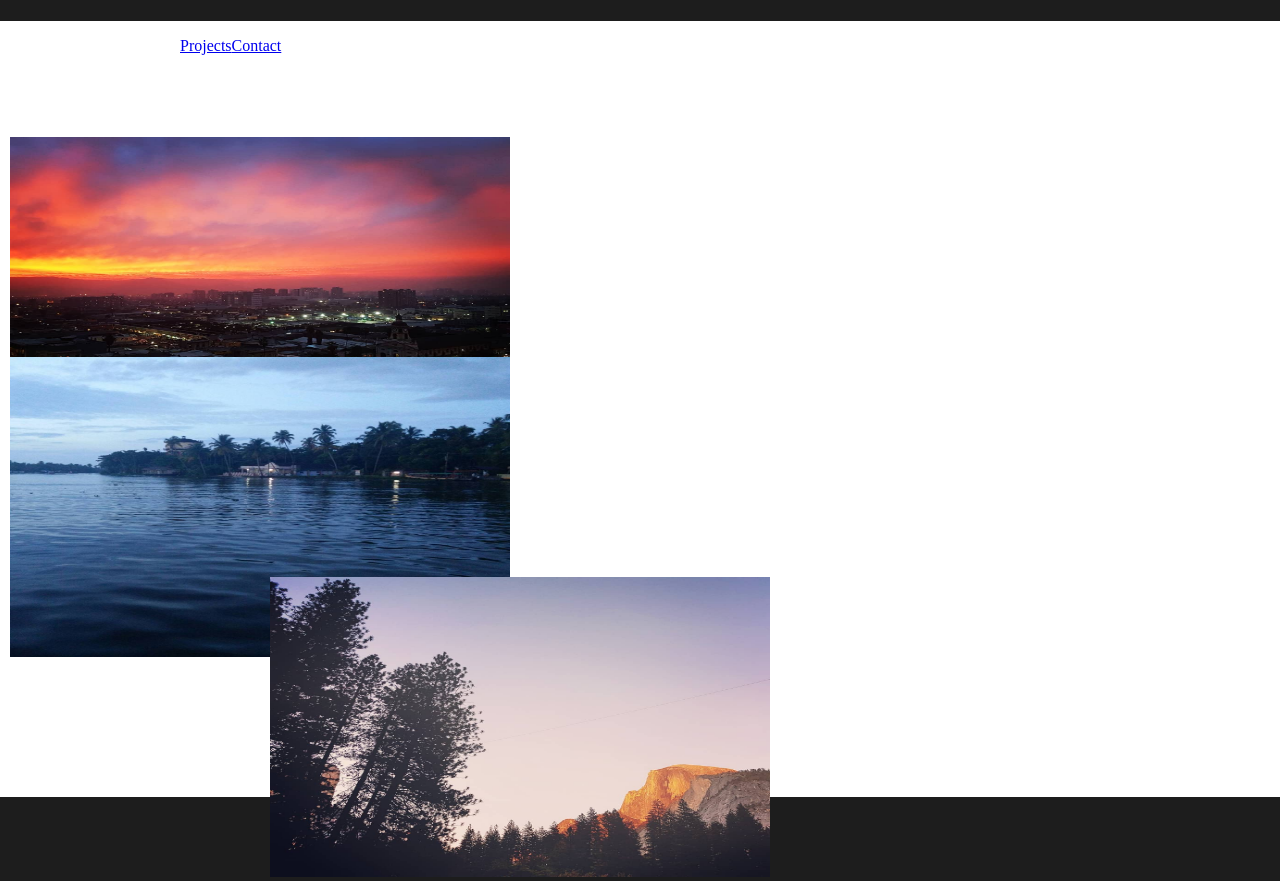
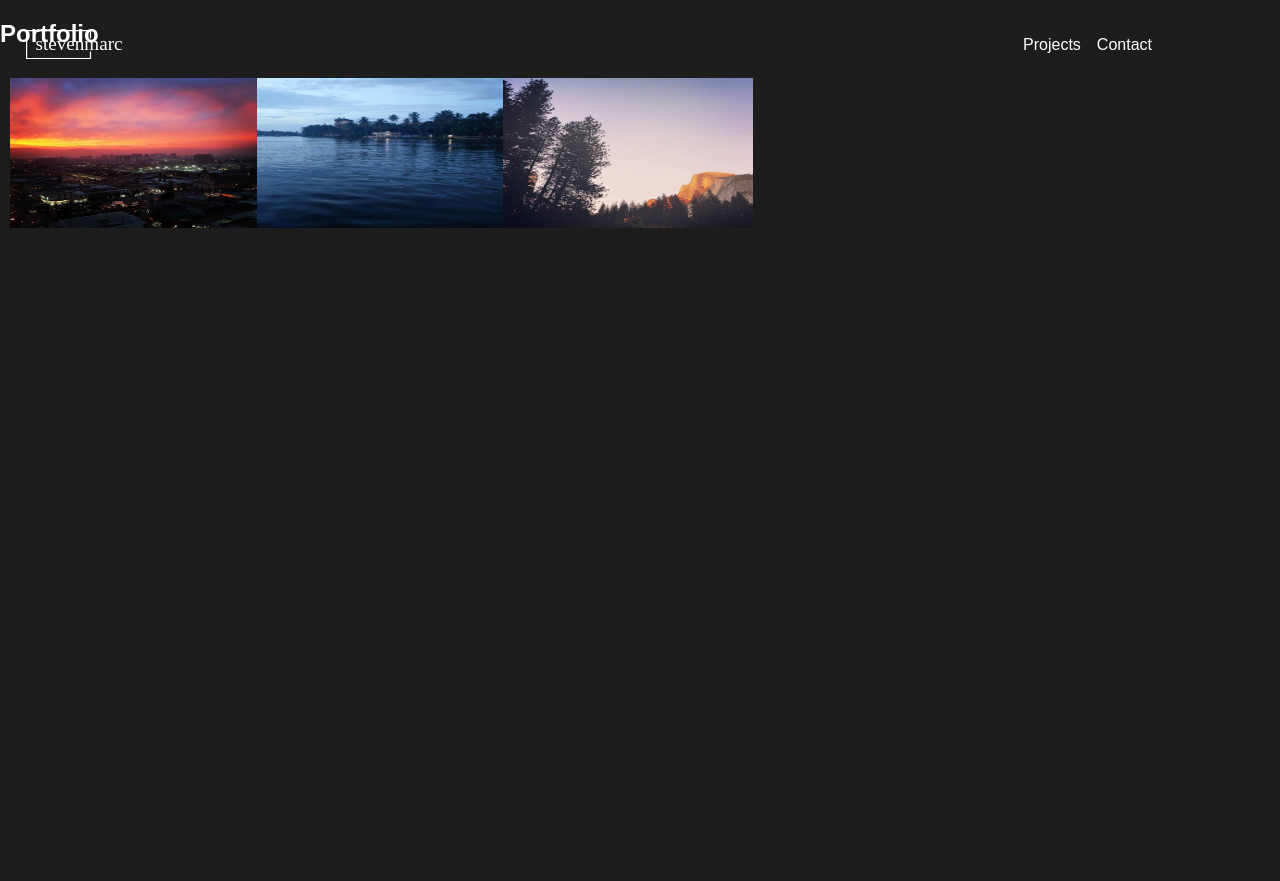
Before and after one commit to stevenmarc/stevenmarc-me, a Gatsby site: page /portfolio in a window 1280 px wide. After the commit the page ends 800 px from the top, so only its background shows below. Built offline with nearby package versions, Linux system fonts and the light colour scheme; Gatsby itself is replaced by a stand-in of ours.

Commit message:
Style nav links

```diff
--- a/src/components/layout.js
+++ b/src/components/layout.js
@@ -13,10 +13,9 @@ export default ({ children }) => (
     style={{
       margin: `0`,
       padding: `0`,
-      backgroundColor: "#FFFFFF",
     }}
   >
-    <header style={{ marginBottom: `1.5rem`, position: "fixed" }}>
+    <header style={{ marginBottom: `1.5rem`, position: "fixed", width: "90%" }}>
       <Link to="/" style={{ textShadow: `none`, backgroundImage: `none` }}>
         <StevenmarcSvg style={{ display: `inline`, width: 120, padding: 10 }} />
       </Link>
--- a/src/pages/index.js
+++ b/src/pages/index.js
@@ -1,7 +1,6 @@
 import React from "react"
 import anime from "animejs"
 import { Helmet } from "react-helmet"
-import { Link } from "gatsby"
 import Layout from "../components/layout"
 
 const backgroundImage = require("../assets/images/steven_bg.jpg")
--- a/src/pages/portfolio.js
+++ b/src/pages/portfolio.js
@@ -9,31 +9,28 @@ import Image3 from "./../assets/images/image3.jpg"
 class portfolioIndex extends React.Component {
   render() {
     var layout = [
-      { i: "a", x: 0, y: 0, w: 1, h: 2 },
-      { i: "b", x: 1, y: 0, w: 3, h: 2, minW: 2, maxW: 4 },
-      { i: "c", x: 4, y: 0, w: 1, h: 2 },
+      { i: "a", x: 0, y: 0, w: 1, h: 1 },
+      { i: "b", x: 1, y: 0, w: 1, h: 1 },
+      { i: "c", x: 2, y: 0, w: 1, h: 1 },
     ]
     return (
       <Layout>
-        <Header headerText="Recent projects" />
         <h2>Portfolio</h2>
         <GridLayout
           className="layout"
           layout={layout}
           cols={3}
-          rowHeight={100}
-          width={400}
+          rowHeight={150}
+          width={750}
         >
           <div key="a">
-            <img src={Image1} width={500} height={300} mode="fit" />
+            <img src={Image1} width={250} height={150} mode="fit" />
           </div>
           <div key="b">
-            {" "}
-            <img src={Image2} width={500} height={300} mode="fit" />
+            <img src={Image2} width={250} height={150} mode="fit" />
           </div>
           <div key="c">
-            {" "}
-            <img src={Image3} width={500} height={300} mode="fit" />
+            <img src={Image3} width={250} height={150} mode="fit" />
           </div>
         </GridLayout>
       </Layout>
--- a/src/styles/global.css
+++ b/src/styles/global.css
@@ -5,4 +5,16 @@ html {
 body {
   margin: 0;
   color: white;
+  font-family: Quicksand, sans-serif;
+  font-weight: 300;
 }
+
+a {
+  color: #ffffff;
+  text-decoration: none;
+  padding-left: 1em;
+}
+
+a:hover {
+  color: #ea7623;
+}
```
